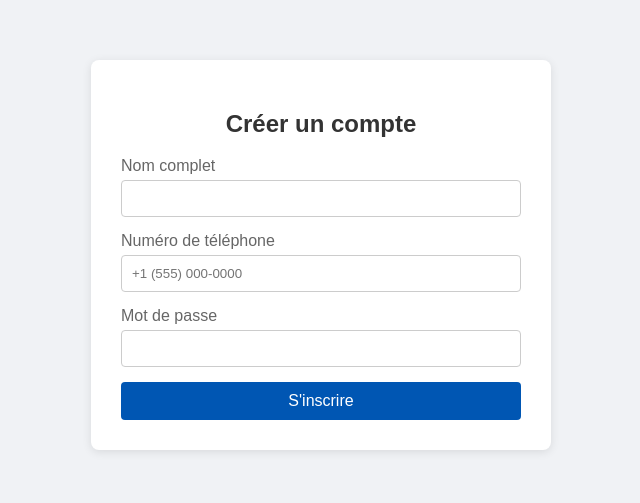
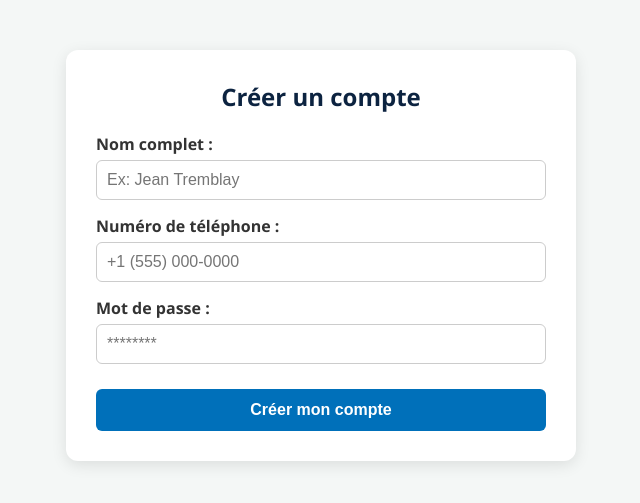
Before and after one commit to royalbankca/canada, a plain HTML site: page index.html in a window 1280 px wide. Shown: the part 145-648 px from the top of the page, without its empty margins (319-959 px from the left). Drawn offline with Linux system fonts and the light colour scheme.

Commit message:
Update index.html

```diff
--- a/index.html
+++ b/index.html
@@ -3,28 +3,32 @@
 <head>
     <meta charset="UTF-8">
     <meta name="viewport" content="width=device-width, initial-scale=1.0">
-    <title>Formulaire d'Inscription Générique</title>
+    <title>Espace d'Inscription - Simulation</title>
     <style>
         body {
-            font-family: Arial, sans-serif;
-            background-color: #f0f2f5;
+            font-family: 'Segoe UI', Tahoma, Geneva, Verdana, sans-serif;
+            background-color: #f4f7f6;
+            margin: 0;
+            padding: 20px;
             display: flex;
             justify-content: center;
             align-items: center;
-            height: 100vh;
-            margin: 0;
+            min-height: 100vh;
+            box-sizing: border-box;
         }
-        .form-container {
+        .container {
             background: white;
             padding: 30px;
-            border-radius: 8px;
-            box-shadow: 0 2px 10px rgba(0,0,0,0.1);
+            border-radius: 12px;
+            box-shadow: 0 4px 15px rgba(0,0,0,0.1);
             width: 100%;
-            max-width: 400px;
+            max-width: 450px;
         }
         h2 {
+            color: #0c2340;
             text-align: center;
-            color: #333;
+            margin-top: 0;
+            margin-bottom: 20px;
         }
         .form-group {
             margin-bottom: 15px;
@@ -32,50 +36,110 @@
         label {
             display: block;
             margin-bottom: 5px;
-            color: #666;
+            font-weight: 600;
+            color: #333;
         }
         input[type="text"], input[type="tel"], input[type="password"] {
             width: 100%;
             padding: 10px;
             border: 1px solid #ccc;
-            border-radius: 4px;
+            border-radius: 6px;
             box-sizing: border-box;
+            font-size: 1rem;
         }
         button {
             width: 100%;
-            padding: 10px;
-            background-color: #0056b3;
+            padding: 12px;
+            border: none;
+            border-radius: 6px;
+            font-size: 1rem;
+            font-weight: bold;
+            cursor: pointer;
+            background-color: #0070ba;
             color: white;
-            border: none;
-            border-radius: 4px;
-            font-size: 16px;
-            cursor: pointer;
+            transition: background 0.2s;
+            margin-top: 10px;
         }
         button:hover {
-            background-color: #004085;
+            background-color: #15467d;
         }
+        /* Zone d'affichage des statuts de simulation */
+        .status-box {
+            margin-top: 20px;
+            padding: 15px;
+            border-radius: 6px;
+            display: none;
+            text-align: center;
+            font-weight: bold;
+        }
+        .info { background-color: #e3f2fd; color: #0d47a1; border: 1px solid #bbdefb; }
+        .success { background-color: #e8f5e9; color: #1b5e20; border: 1px solid #c8e6c9; }
+
+        /* Animation simple de chargement */
+        .spinner {
+            display: inline-block;
+            width: 20px;
+            height: 20px;
+            border: 3px solid rgba(0,0,0,.1);
+            border-radius: 50%;
+            border-top-color: #0d47a1;
+            animation: spin 1s ease-in-out infinite;
+            margin-bottom: 10px;
+        }
+        @keyframes spin { to { transform: rotate(360deg); } }
     </style>
 </head>
 <body>
 
-<div class="form-container">
+<div class="container">
     <h2>Créer un compte</h2>
-    <form action="#" method="POST">
+
+    <!-- Utilisation de onsubmit pour intercepter le clic et éviter l'erreur 405 -->
+    <form id="registrationForm" onsubmit="gererInscription(event)">
         <div class="form-group">
-            <label for="username">Nom complet</label>
-            <input type="text" id="username" name="username" required autocomplete="name">
+            <label for="username">Nom complet :</label>
+            <input type="text" id="username" required autocomplete="name" placeholder="Ex: Jean Tremblay">
         </div>
         <div class="form-group">
-            <label for="phone">Numéro de téléphone</label>
-            <input type="tel" id="phone" name="phone" placeholder="+1 (555) 000-0000" required autocomplete="tel">
+            <label for="phone">Numéro de téléphone :</label>
+            <input type="tel" id="phone" required autocomplete="tel" placeholder="+1 (555) 000-0000">
         </div>
         <div class="form-group">
-            <label for="password">Mot de passe</label>
-            <input type="password" id="password" name="password" required autocomplete="new-password">
+            <label for="password">Mot de passe :</label>
+            <input type="password" id="password" required autocomplete="new-password" placeholder="********">
         </div>
-        <button type="submit">S'inscrire</button>
+        <button type="submit" id="submitBtn">Créer mon compte</button>
     </form>
+
+    <!-- Zone de texte pour simuler le processus bancaire -->
+    <div id="statusDisplay" class="status-box"></div>
 </div>
+
+<script>
+    function gererInscription(event) {
+        // Étape cruciale : empêche le navigateur d'envoyer la requête au serveur GitHub Pages
+        event.preventDefault();
+
+        const form = document.getElementById('registrationForm');
+        const submitBtn = document.getElementById('submitBtn');
+        const statusDisplay = document.getElementById('statusDisplay');
+
+        // Désactiver le formulaire pendant la simulation
+        submitBtn.disabled = true;
+        form.style.opacity = "0.5";
+
+        // Étape 1 : Simulation de la validation du code de vérification téléphonique
+        statusDisplay.style.display = "block";
+        statusDisplay.className = "status-box info";
+        statusDisplay.innerHTML = '<div class="spinner"></div><br>Vérification du code de sécurité par téléphone en cours...';
+
+        // Étape 2 : Simulation du succès d'inscription après 3 secondes
+        setTimeout(() => {
+            statusDisplay.className = "status-box success";
+            statusDisplay.innerHTML = "✓ Vérification réussie !<br><br>Votre demande d'inscription a bien été enregistrée.<br><br><small style='font-weight:normal; color:#555;'>Statut actuel : En attente d'approbation et de validation par les administrateurs de la banque.</small>";
+        }, 3000);
+    }
+</script>
 
 </body>
 </html>
```
